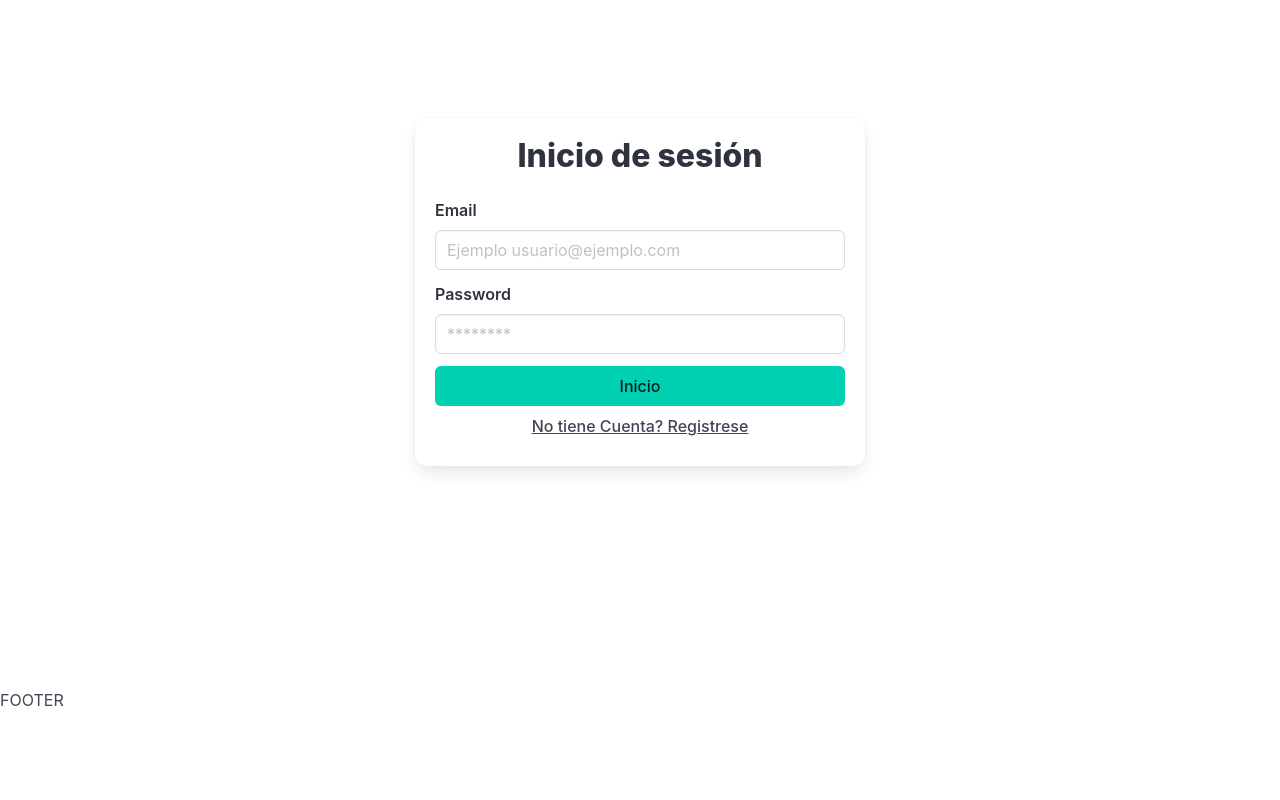
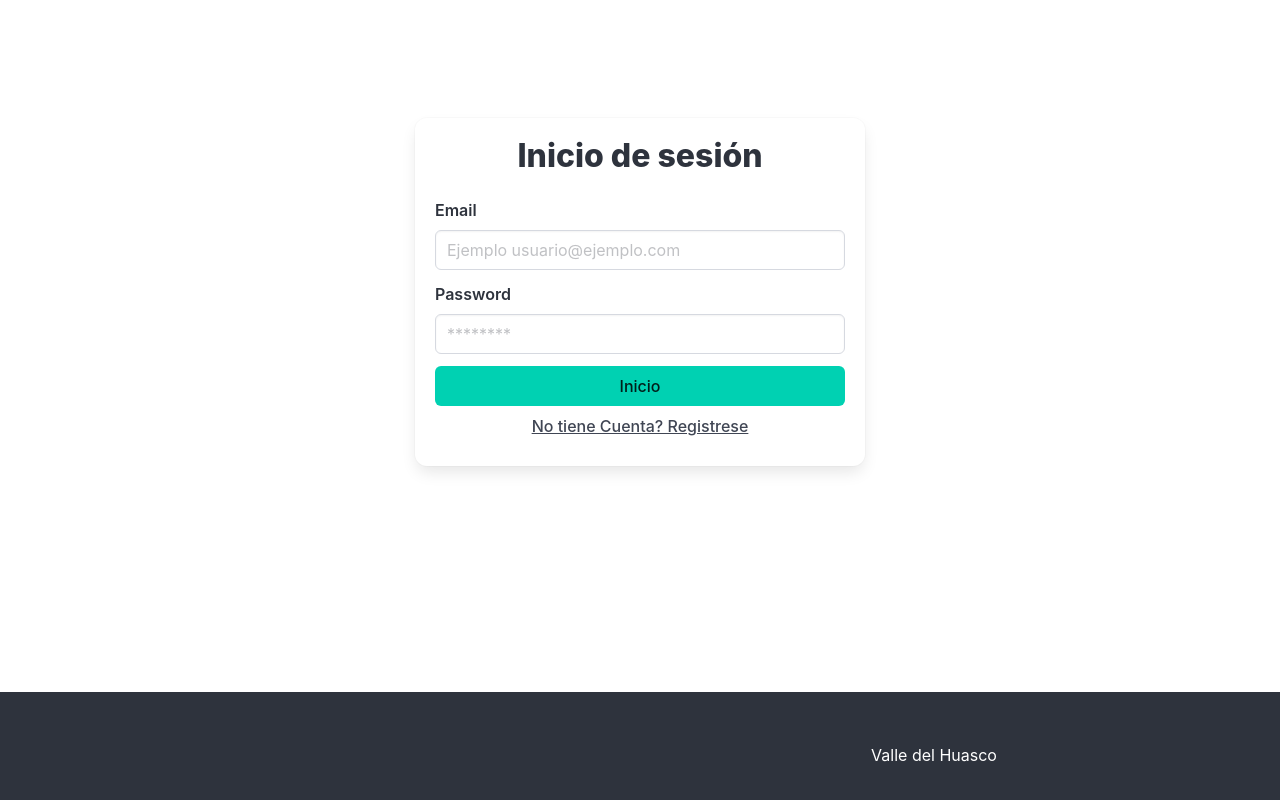
Before and after one commit to fabiancampanaa/aceite_front, a React (Vite) app: page / in a window 1280 px wide. Shown: the part 236-1036 px from the top of the page. Before the commit the page ends 946 px from the top, so only its background shows below. Built offline with nearby package versions, Linux system fonts and the light colour scheme.

Commit message:
Codigo footer

```diff
--- a/src/components/footer.jsx
+++ b/src/components/footer.jsx
@@ -1,9 +1,32 @@
+
+//npm install @fortawesome/fontawesome-free
+//import "@fortawesome/fontawesome-free/css/all.min.css";
+
 function Footer() {
-    return (
-      <div className="">
-            <h1>FOOTER</h1>
-      </div>
-    );
+        return (
+            <footer className="footer has-background-dark has-text-white">
+              <div className="container">
+                <div className="columns is-vcentered">
+                  {/* Redes Sociales */}
+                  <div className="column has-text-centered">
+                    <a href="https://www.instagram.com" className="icon has-text-white mx-3" target="_blank" rel="noopener noreferrer">
+                      <i className="fab fa-instagram fa-lg"></i>
+                    </a>
+                    <a href="https://www.facebook.com" className="icon has-text-white mx-3" target="_blank" rel="noopener noreferrer">
+                      <i className="fab fa-facebook fa-lg"></i>
+                    </a>
+                  </div>
+
+                  {/* Dirección */}
+                  <div className="column has-text-centered">
+                    <p>
+                      <i className="fas fa-map-marker-alt"></i> Valle del Huasco
+                    </p>
+                  </div>
+                </div>
+              </div>
+            </footer>
+          );
   }
 
   export default Footer;
```
